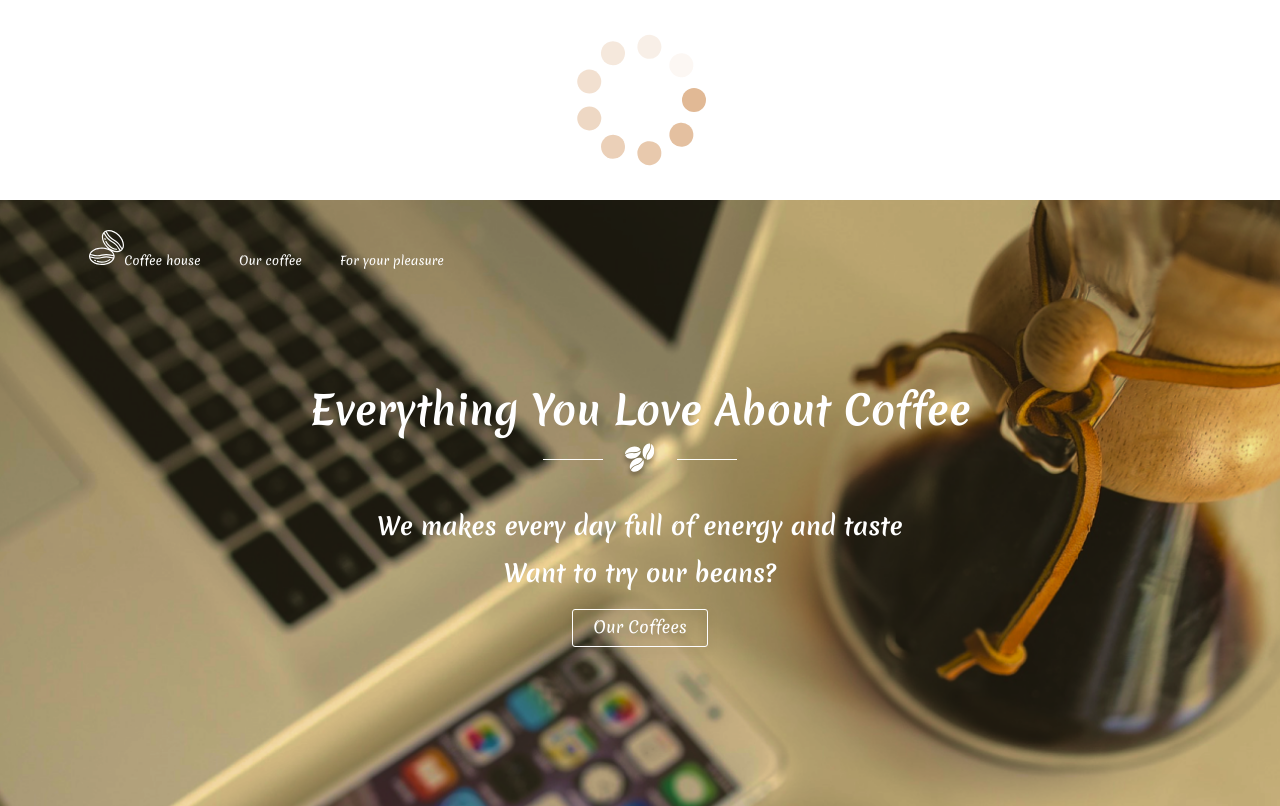
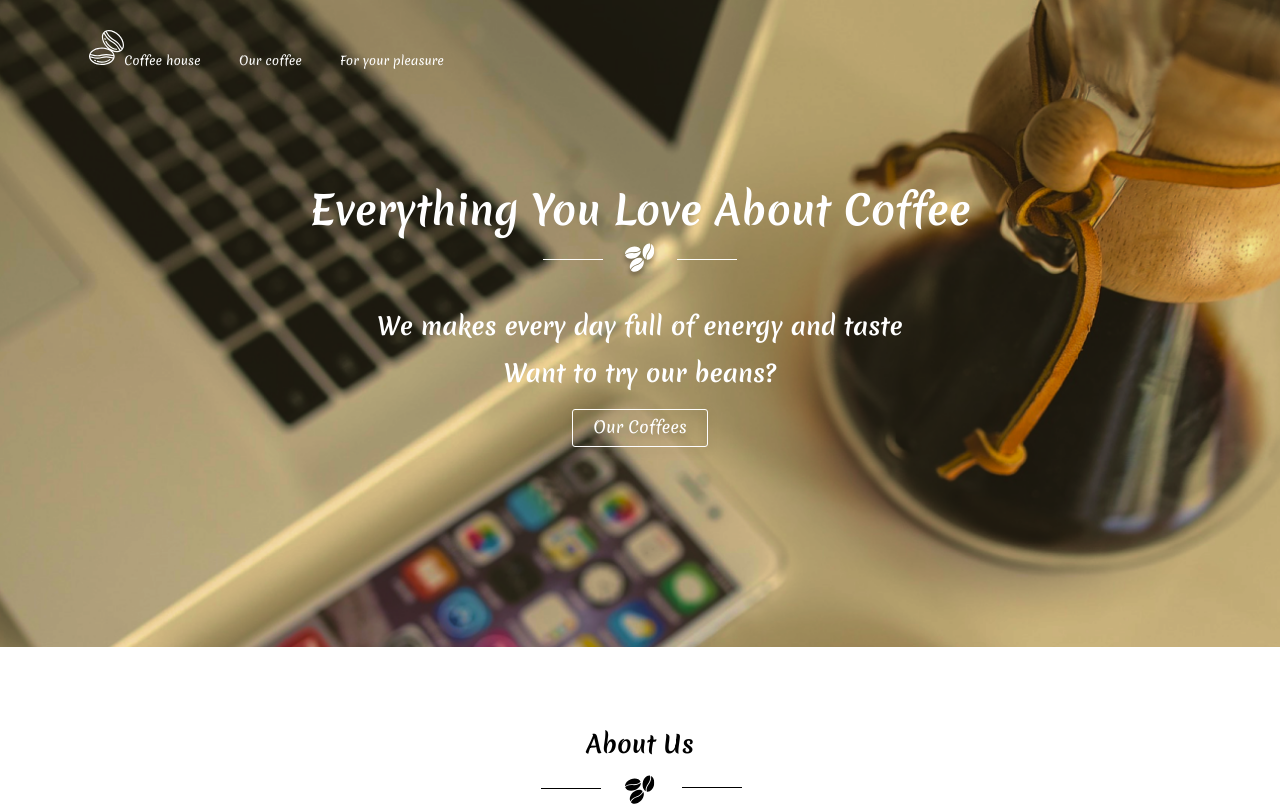
Before and after one commit to Albedo-13/coffee-house, a React (Create React App) app: page / in a window 1280 px wide. Shown: the top 806 px of the page. Built offline with nearby package versions, Linux system fonts and the light colour scheme.

Commit message:
refactor: remove test spinner

```diff
--- a/src/components/pages/MainPage/MainPage.js
+++ b/src/components/pages/MainPage/MainPage.js
@@ -2,12 +2,10 @@ import Header from '../../header/Header';
 import AboutUs from '../../aboutUs/AboutUs';
 import OurBest from '../../ourBest/OurBest';
 import Footer from '../../footer/Footer';
-import Spinner from '../../spinner/Spinner';
 
 const MainPage = (props) => {
   return (
     <>
-      <Spinner />
       <Header currPage={'MainPage'} />
       <AboutUs />
       <OurBest data={props.data} />
```
